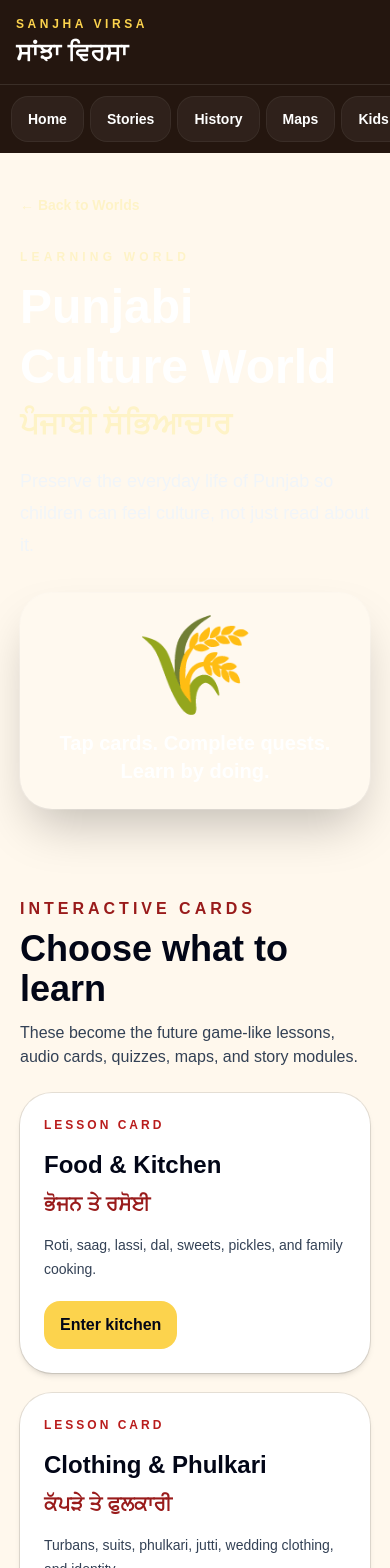
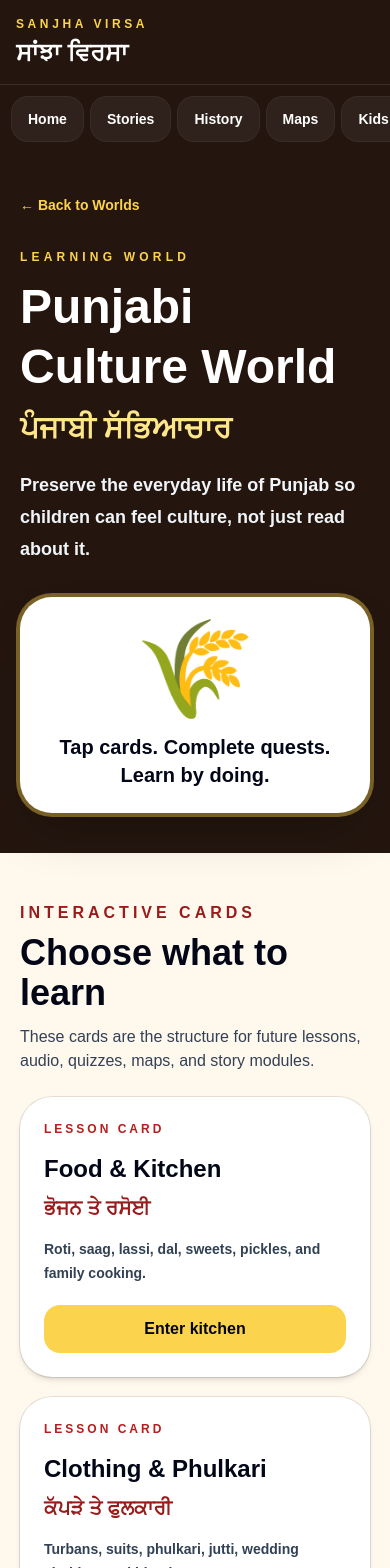
Before and after one commit to Gagan8atwal/sanjha-virsa, a Next.js app: page /worlds/culture in a window 390 px wide. Shown: the top 1568 px of the page. Built offline with nearby package versions, Linux system fonts and the light colour scheme.

Commit message:
Fix world page contrast and card clarity

```diff
--- a/app/worlds/[id]/page.tsx
+++ b/app/worlds/[id]/page.tsx
@@ -14,17 +14,17 @@ export default function LearningWorldPage({ params }: { params: { id: string } }
 
   return (
     <main className="min-h-screen bg-[#fff8ed] text-slate-950">
-      <section className={`bg-gradient-to-br ${world.color} text-white`}>
+      <section className="bg-[#24160f] text-white">
         <div className="mx-auto max-w-7xl px-5 py-10 md:px-8">
-          <a href="/worlds" className="text-sm font-bold text-amber-100">← Back to Worlds</a>
+          <a href="/worlds" className="text-sm font-bold text-amber-300">← Back to Worlds</a>
           <div className="mt-8 grid gap-8 lg:grid-cols-[1fr_0.75fr] lg:items-center">
             <div>
-              <p className="text-xs font-black uppercase tracking-[0.35em] text-amber-100">Learning World</p>
-              <h1 className="mt-3 text-5xl font-black leading-tight md:text-7xl">{world.title}</h1>
-              <p className="mt-2 text-3xl font-black text-amber-100">{world.punjabi}</p>
-              <p className="mt-6 max-w-3xl text-lg leading-8 text-slate-100">{world.mission}</p>
+              <p className="text-xs font-black uppercase tracking-[0.35em] text-amber-300">Learning World</p>
+              <h1 className="mt-3 text-5xl font-black leading-tight text-white md:text-7xl">{world.title}</h1>
+              <p className="mt-3 text-3xl font-black text-amber-200">{world.punjabi}</p>
+              <p className="mt-6 max-w-3xl text-lg font-semibold leading-8 text-slate-100">{world.mission}</p>
             </div>
-            <div className="rounded-[2rem] bg-white/10 p-6 text-center shadow-2xl ring-1 ring-white/20">
+            <div className="rounded-[2rem] bg-white p-6 text-center text-slate-950 shadow-2xl ring-4 ring-amber-300/40">
               <p className="text-8xl">{world.emoji}</p>
               <p className="mt-4 text-xl font-black">Tap cards. Complete quests. Learn by doing.</p>
             </div>
@@ -38,23 +38,23 @@ export default function LearningWorldPage({ params }: { params: { id: string } }
             <p className="font-black uppercase tracking-[0.25em] text-red-800">Interactive Cards</p>
             <h2 className="mt-2 text-4xl font-black">Choose what to learn</h2>
           </div>
-          <p className="max-w-xl text-slate-700">These become the future game-like lessons, audio cards, quizzes, maps, and story modules.</p>
+          <p className="max-w-xl text-slate-700">These cards are the structure for future lessons, audio, quizzes, maps, and story modules.</p>
         </div>
 
         <div className="grid gap-5 md:grid-cols-2 lg:grid-cols-4">
           {world.cards.map((card) => (
-            <div key={card.title} className="group rounded-[2rem] bg-white p-6 shadow-md ring-1 ring-black/10 transition hover:-translate-y-1 hover:shadow-xl">
+            <a href="#daily-quests" key={card.title} className="group rounded-[2rem] bg-white p-6 shadow-md ring-1 ring-black/10 transition hover:-translate-y-1 hover:shadow-xl">
               <p className="text-xs font-black uppercase tracking-[0.25em] text-red-700">Lesson Card</p>
-              <h3 className="mt-4 text-2xl font-black">{card.title}</h3>
+              <h3 className="mt-4 text-2xl font-black text-slate-950">{card.title}</h3>
               <p className="mt-2 text-xl font-black text-red-800">{card.punjabi}</p>
-              <p className="mt-4 text-sm leading-6 text-slate-700">{card.description}</p>
-              <button className="mt-5 rounded-2xl bg-amber-300 px-4 py-3 font-black text-slate-950">{card.action}</button>
-            </div>
+              <p className="mt-4 text-sm font-semibold leading-6 text-slate-700">{card.description}</p>
+              <div className="mt-5 rounded-2xl bg-amber-300 px-4 py-3 text-center font-black text-slate-950 group-hover:bg-amber-200">{card.action}</div>
+            </a>
           ))}
         </div>
       </section>
 
-      <section className="bg-white py-12">
+      <section id="daily-quests" className="bg-white py-12">
         <div className="mx-auto max-w-7xl px-5 md:px-8">
           <p className="font-black uppercase tracking-[0.25em] text-emerald-700">Daily Quests</p>
           <h2 className="mt-2 text-4xl font-black">Make learning active</h2>
@@ -62,7 +62,7 @@ export default function LearningWorldPage({ params }: { params: { id: string } }
             {world.quests.map((quest, index) => (
               <div key={quest} className="rounded-[2rem] bg-emerald-50 p-5 ring-1 ring-emerald-100">
                 <div className="mb-4 flex h-10 w-10 items-center justify-center rounded-full bg-emerald-700 font-black text-white">{index + 1}</div>
-                <p className="font-black leading-7">{quest}</p>
+                <p className="font-black leading-7 text-slate-950">{quest}</p>
               </div>
             ))}
           </div>
```
